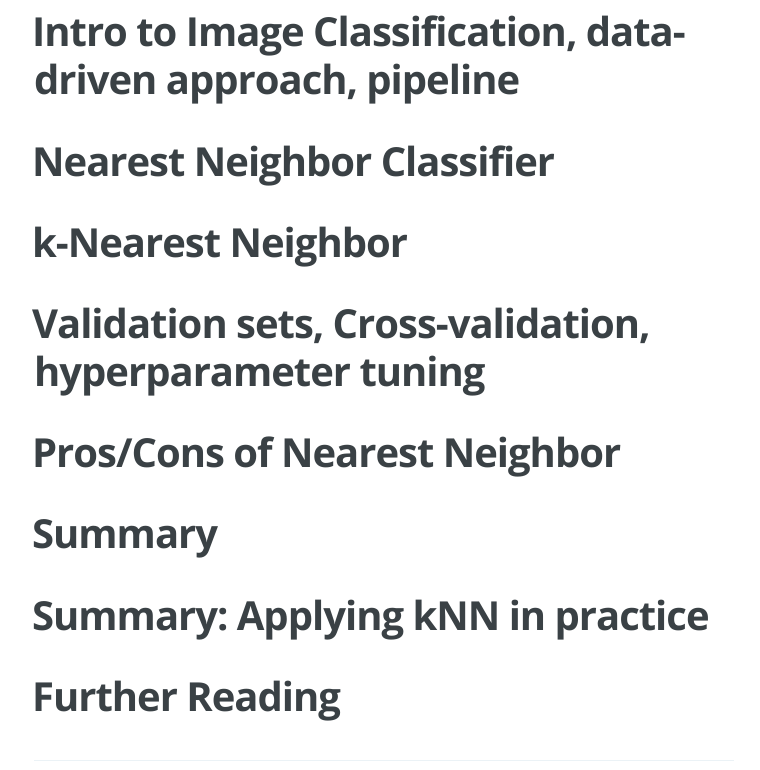
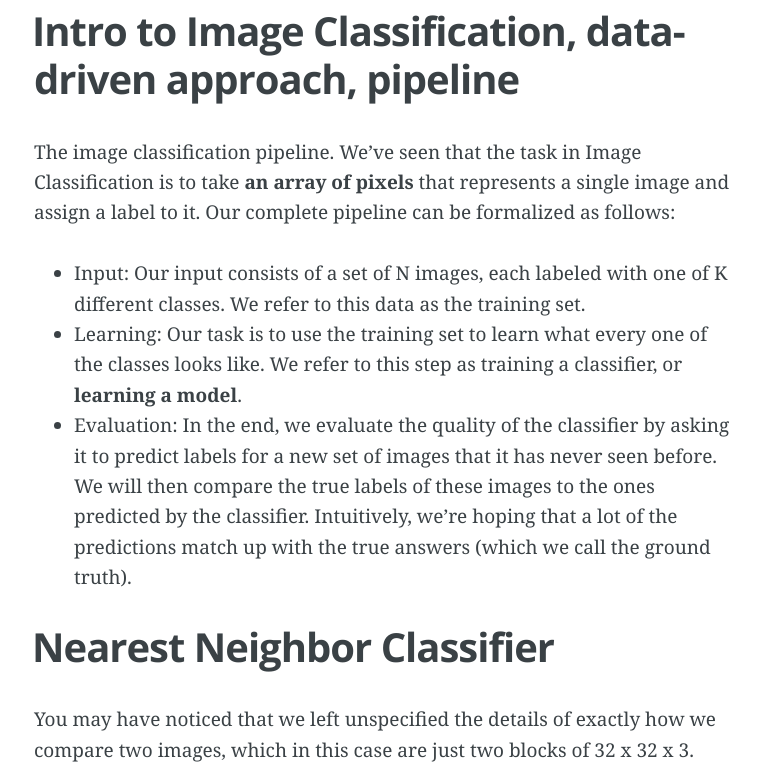
Before and after one commit to xiandong79/xiandong79.github.io, a Jekyll site: the page built from _posts/2017-04-26-cs231n-Intro-to-Image-Classification.md, in a window 1280 px wide and 1400 px high, scrolled down 493 px. Shown: the top 770 px of the window, without its empty margins (256-1016 px from the left). Built offline with Jekyll 4.4.1, drawn with Linux system fonts in a browser that asks for light colours; our own code applies the rules of GitHub Pages for plain Markdown files; some of the changed text lies outside the part shown.

```diff
--- a/_posts/2017-04-26-cs231n-Intro-to-Image-Classification.md
+++ b/_posts/2017-04-26-cs231n-Intro-to-Image-Classification.md
@@ -2,12 +2,72 @@
 
 
 ## Intro to Image Classification, data-driven approach, pipeline
+The image classification pipeline. We’ve seen that the task in Image Classification is to take **an array of pixels** that represents a single image and assign a label to it. Our complete pipeline can be formalized as follows:
+
+* Input: Our input consists of a set of N images, each labeled with one of K different classes. We refer to this data as the training set.
+* Learning: Our task is to use the training set to learn what every one of the classes looks like. We refer to this step as training a classifier, or **learning a model**.
+* Evaluation: In the end, we evaluate the quality of the classifier by asking it to predict labels for a new set of images that it has never seen before. We will then compare the true labels of these images to the ones predicted by the classifier. Intuitively, we’re hoping that a lot of the predictions match up with the true answers (which we call the ground truth).
+
+## Nearest Neighbor Classifier
+You may have noticed that we left unspecified the details of exactly how we compare two images, which in this case are just two blocks of 32 x 32 x 3. One of the simplest possibilities is to compare the images pixel by pixel and add up all the differences. In other words, given two images and representing them as vectors I1,I2, a reasonable choice for comparing them might be the L1 distance:
+
+<math xmlns="http://www.w3.org/1998/Math/MathML" display="block">
+  <msub>
+    <mi>d</mi>
+    <mn>1</mn>
+  </msub>
+  <mo stretchy="false">(</mo>
+  <msub>
+    <mi>I</mi>
+    <mn>1</mn>
+  </msub>
+  <mo>,</mo>
+  <msub>
+    <mi>I</mi>
+    <mn>2</mn>
+  </msub>
+  <mo stretchy="false">)</mo>
+  <mo>=</mo>
+  <munder>
+    <mo>&#x2211;<!-- ∑ --></mo>
+    <mrow class="MJX-TeXAtom-ORD">
+      <mi>p</mi>
+    </mrow>
+  </munder>
+  <mrow>
+    <mo>|</mo>
+    <mrow>
+      <msubsup>
+        <mi>I</mi>
+        <mn>1</mn>
+        <mi>p</mi>
+      </msubsup>
+      <mo>&#x2212;<!-- − --></mo>
+      <msubsup>
+        <mi>I</mi>
+        <mn>2</mn>
+        <mi>p</mi>
+      </msubsup>
+    </mrow>
+    <mo>|</mo>
+  </mrow>
+</math>
+
+Here is an implementation of a simple Nearest Neighbor classifier with the L1 distance that satisfies this template:
+
+## k-Nearest Neighbor
+ The idea is very simple: instead of finding the single closest image in the training set, we will find **the top k closest images**, and have them vote on the label of the test image. In particular, when k = 1, we recover the Nearest Neighbor classifier. Intuitively, higher values of k have a smoothing effect that makes the classifier more resistant to outliers:
 
 
-## Nearest Neighbor Classifier
-## k-Nearest Neighbor
-## Validation sets, Cross-validation,  hyperparameter tuning
-## Pros/Cons of Nearest Neighbor
 ## Summary
+
+
+* We introduced a simple classifier called the Nearest Neighbor classifier. We saw that there are multiple **hyper-parameters** (such as value of k, or the type of distance used to compare examples) that are associated with this classifier and that there was no obvious way of choosing them.
+* We saw that the correct way to set these hyperparameters is to split your training data into two: a training set and a fake test set, which we call **validation set**. We **try different** hyperparameter values and keep the values that lead to the best performance on the validation set.
+* If the lack of training data is a concern, we discussed a procedure called **cross-validation**, which can help reduce noise in estimating which hyperparameters work best.
+
+* We saw that Nearest Neighbor can get us about 40% accuracy on CIFAR-10. It is simple to implement but requires us to **store** the **entire training set **and it is expensive to evaluate on a test image.
+* Finally, we saw that the use of L1 or L2 distances on raw pixel values is not adequate since the **distances correlate** more strongly with backgrounds and color distributions of images than with their semantic content.
+
 ## Summary: Applying kNN in practice
 ## Further Reading
```
Also changed, not shown: _posts/2017-04-26-cs231n-Linear-Classification.md (added).
